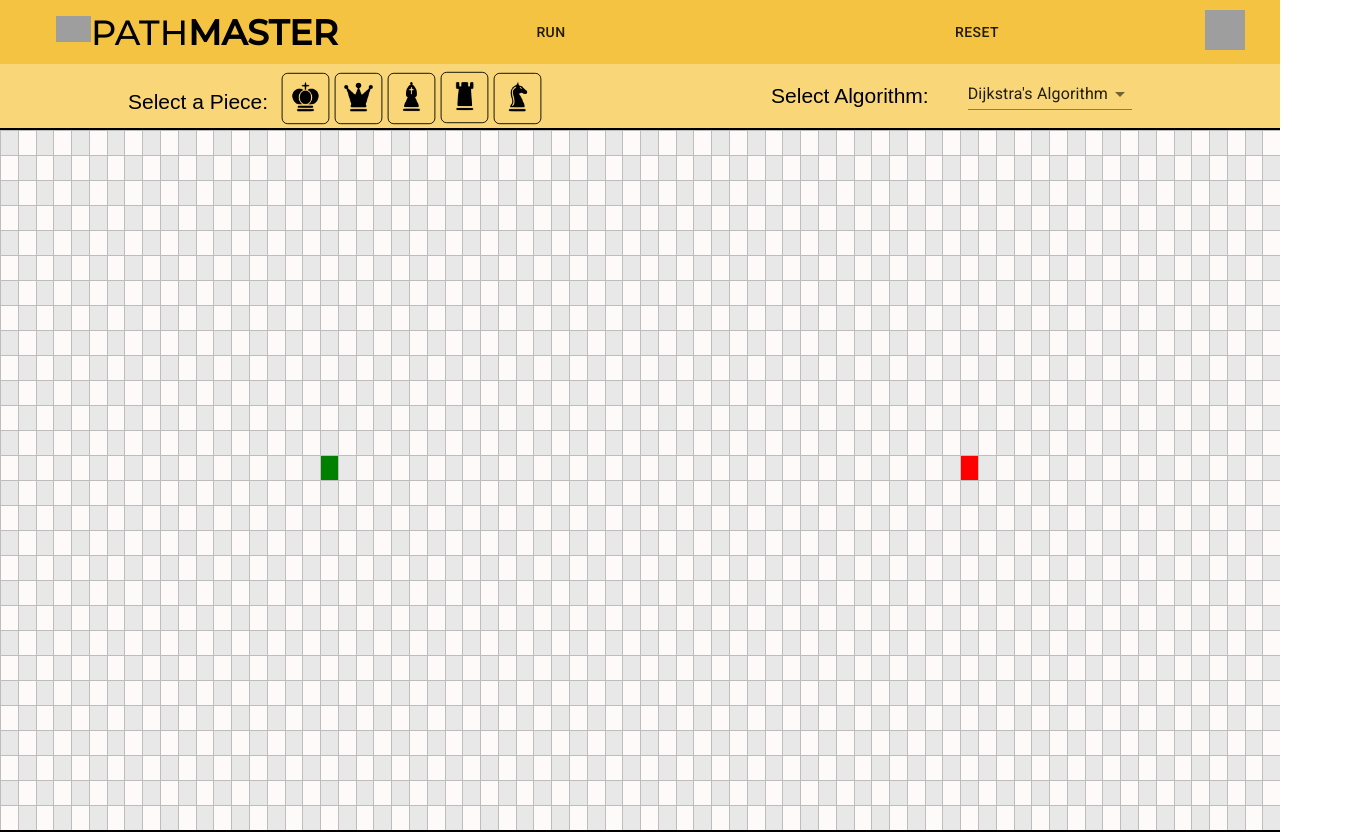
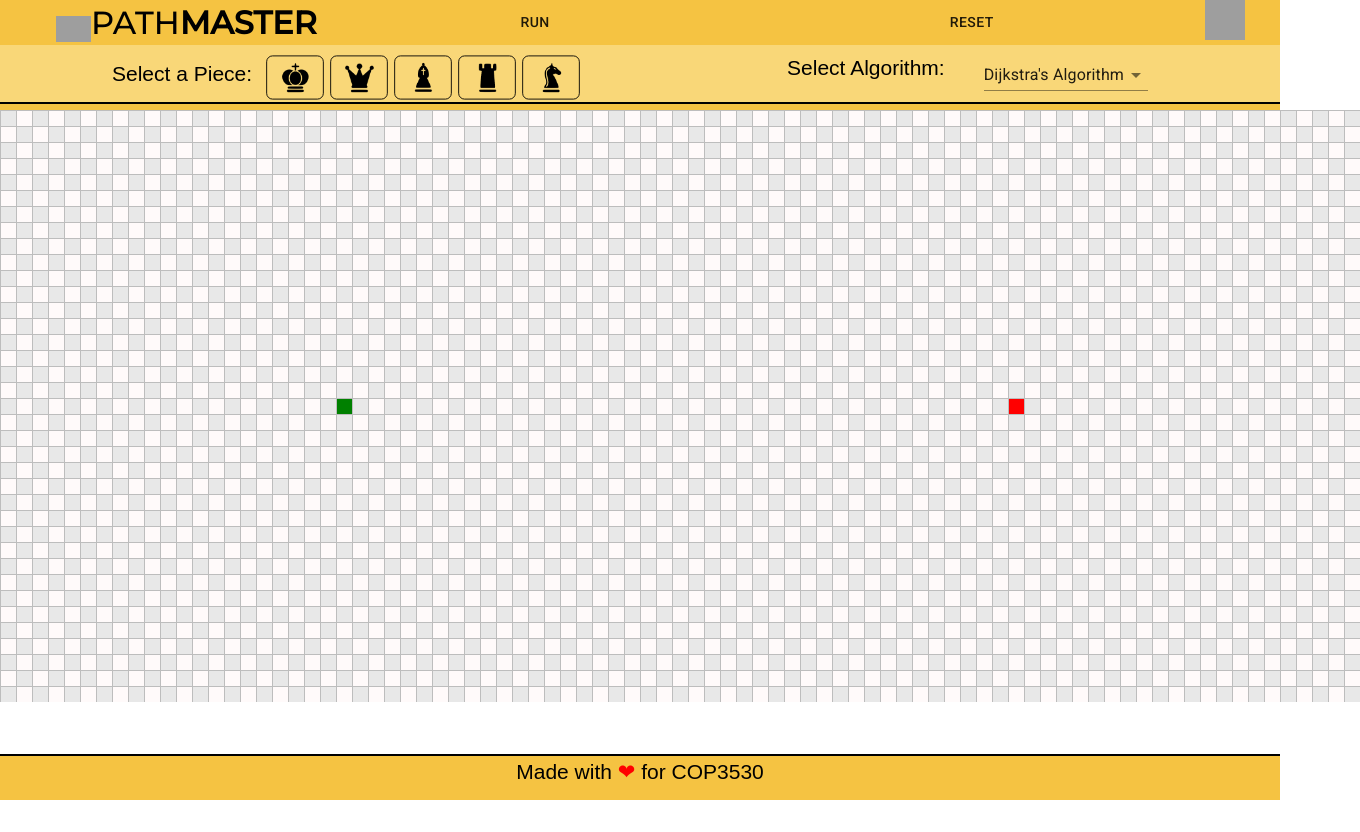
Before and after one commit to llGaetanll/Pathmaster, a React (Create React App) app: page / in a window 1280 px wide. Shown: the top 832 px of the page, 1360 px wide, since content can reach past the window. After the commit the page ends 800 px from the top, so only its background shows below. Built offline with nearby package versions, Linux system fonts and the light colour scheme; grey boxes are pictures that could not be loaded; a web font is replaced by a local one.

Commit message:
some styling

```diff
--- a/src/Pathmaster/Footer/Footer.css
+++ b/src/Pathmaster/Footer/Footer.css
@@ -1,4 +1,6 @@
 .footer {
+  position: fixed;
+  bottom: 0;
   background-color: rgb(245, 195, 66);
   height: 5vh;
   width: 100%;
@@ -6,6 +8,7 @@
   font-size: 21px;
   font-weight: 400;
   font-family: "Fira Sans Extra Condensed", sans-serif;
+  border-top: 2px solid black;
   vertical-align: bottom;
   padding-top: 4px;
 }
--- a/src/Pathmaster/Header/Header.css
+++ b/src/Pathmaster/Header/Header.css
@@ -11,10 +11,11 @@
   text-decoration: none;
 }
 
-.header {
+.header_container {
+  display: fixed;
+  top: 0;
+  height: 110px;
   width: 100%;
-  height: 10vh;
-  display: block;
 }
 
 .top_header {
@@ -28,7 +29,7 @@
 
 .bottom_header {
   width: 100%;
-  height: 80%;
+  height: 85%;
   display: table;
   background-color: rgb(249, 215, 120);
   border-bottom: 2px solid black;
@@ -49,7 +50,7 @@
   height: 100%;
   display: table-cell;
   vertical-align: middle;
-  font-size: 35px;
+  font-size: 2em;
   font-weight: 400;
   font-family: "Montserrat", sans-serif;
 }
@@ -98,23 +99,22 @@
   background-color: rgb(245, 195, 66) !important;
 }
 
-.piece_select span {
-  cursor: pointer;
+.easter {
+  visibility: hidden;
 }
 
 .piece_select {
   float: left;
   height: 100%;
-  padding-left: 10vw;
+  padding-left: 7em;
   vertical-align: middle;
 }
 
 .piece_select button {
+  cursor: pointer;
   background-color: rgb(249, 215, 120);
-  padding: 0.6em;
-  margin-top: 0.4em;
   transition: all 0.5s ease;
-  border: .1em solid black;
+  border: 0.1em solid black;
   border-radius: 0.5em;
   outline: none;
   font-family: "Century Gothic";
@@ -123,9 +123,7 @@
 
 .piece_select a li {
   display: table-cell;
-  vertical-align: middle;
-  padding-top: 1vh;
-  padding-right: .5em;
+  padding-right: 0.5em;
   font-size: 21px;
   font-weight: 300;
   font-family: "Fira Sans Extra Condensed", sans-serif;
@@ -143,7 +141,7 @@
   height: 100%;
   display: table;
   float: right;
-  padding-right: 10vw;
+  padding-right: 7em;
 }
 
 .algo_select h1 {
@@ -165,3 +163,6 @@
 select::-ms-expand {
   display: none;
 }
+
+.menu-item:hover {
+}
--- a/src/Pathmaster/Header/Header.jsx
+++ b/src/Pathmaster/Header/Header.jsx
@@ -24,12 +24,12 @@ export default class Footer extends Component {
     var { active } = this.state;
 
     return (
-      <div>
+      <div className="header_container">
         <div className="header" onClick={() => this.props.handleMouseUp()}>
           <div className="top_header">
             <div className="logo_holder">
               <a>
-                <li onClick={() => this.onClick("Pawn")}>
+                <li onClick={() => this.props.setPieceType("Pawn")}>
                   <img
                     src="https://www.flaticon.com/svg/static/icons/svg/107/107613.svg"
                     width="35"
@@ -89,6 +89,11 @@ export default class Footer extends Component {
                   piece={"Knight"}
                   setPieceType={this.props.setPieceType}
                 />
+                <PieceIcon
+                  active={active}
+                  piece={"Pawn"}
+                  setPieceType={this.props.setPieceType}
+                ></PieceIcon>
               </span>
             </ul>
             <div className="algo_select">
--- a/src/Pathmaster/Header/PieceIcon.jsx
+++ b/src/Pathmaster/Header/PieceIcon.jsx
@@ -1,4 +1,5 @@
 import React, { Component } from "react";
+import Button from "@material-ui/core/Button";
 import king from "../pieces/king.png";
 import queen from "../pieces/queen.png";
 import bishop from "../pieces/bishop.png";
@@ -31,13 +32,28 @@ export default class PieceIcon extends Component {
       Pawn: pawn,
     }[piece];
 
+    if (piece === "Pawn") {
       return (
         <button
-        className={this.state.active ? "piece_selected" : "piece_unselected"}
+          className={
+            this.state.active
+              ? "piece_selected easter"
+              : "piece_unselected easter"
+          }
           onClick={() => this.onClick(piece)}
         >
           <img src={image} width="35"></img>
         </button>
       );
+    } else {
+      return (
+        <Button
+          className={this.state.active ? "piece_selected" : "piece_unselected"}
+          onClick={() => this.onClick(piece)}
+        >
+          <img src={image} width="35"></img>
+        </Button>
+      );
     }
   }
+}
--- a/src/Pathmaster/Node/Node.css
+++ b/src/Pathmaster/Node/Node.css
@@ -1,9 +1,9 @@
 .node {
-  width: 25px;
-  height: 25px;
-  outline: 0px solid rgb(189, 189, 189);
+  width: 1em;
+  height: 1em;
+  outline: 0px solid #bdbdbd;
   display: inline-block;
-  box-shadow: 0 1px 0 rgb(189, 189, 189) inset, 1px 0 0 rgb(189, 189, 189) inset,
+  box-shadow: 0 1px 0 #bdbdbd inset, 1px 0 0 rgb(189, 189, 189) inset,
     0 1px 0 rgb(189, 189, 189) inset;
   background-color: #fffafa;
 }
--- a/src/Pathmaster/Pathmaster.css
+++ b/src/Pathmaster/Pathmaster.css
@@ -1,8 +1,11 @@
 @import url("https://fonts.googleapis.com/css2?family=Fira+Sans+Extra+Condensed:ital,wght@0,100;0,200;0,300;0,400;0,500;0,600;0,700;0,800;0,900;1,100;1,200;1,300;1,400;1,500;1,600;1,700;1,800;1,900&family=Montserrat+Subrayada:wght@400;700&display=swap");
 
 .grid {
+  z-index: 100;
+  position: relative;
+  display: grid;
+  width: 100%;
   margin: 0 auto;
-  border-bottom: 2px solid black;
   -moz-user-select: none;
   -khtml-user-select: none;
   user-select: none;
@@ -14,6 +17,8 @@
 
 .body {
   background-color: rgb(245, 195, 66);
+  width: 100%;
+  height: 100%;
 }
 
 .current {
--- a/src/Pathmaster/Pathmaster.jsx
+++ b/src/Pathmaster/Pathmaster.jsx
@@ -166,8 +166,6 @@ export default class PathfindingVisualizer extends Component {
               );
             })}
           </div>
-          <p className="current">Current Piece: {pieceType}</p>
-          <p className="current">Current Algorithm: {algorithm}</p>
           <Footer handleMouseUp={this.handleMouseUp} />
         </div>
       </>
@@ -175,8 +173,8 @@ export default class PathfindingVisualizer extends Component {
   }
 }
 
-const NUM_ROWS = 30;
-const NUM_COLS = 72;
+const NUM_ROWS = 37;
+const NUM_COLS = 85;
 const START_NODE_ROW = Math.floor(NUM_ROWS / 2);
 const START_NODE_COL = Math.floor(NUM_COLS / 4);
 const FINISH_NODE_ROW = Math.floor(NUM_ROWS / 2);
```
Lines whose indentation alone changed are shown as unchanged.
